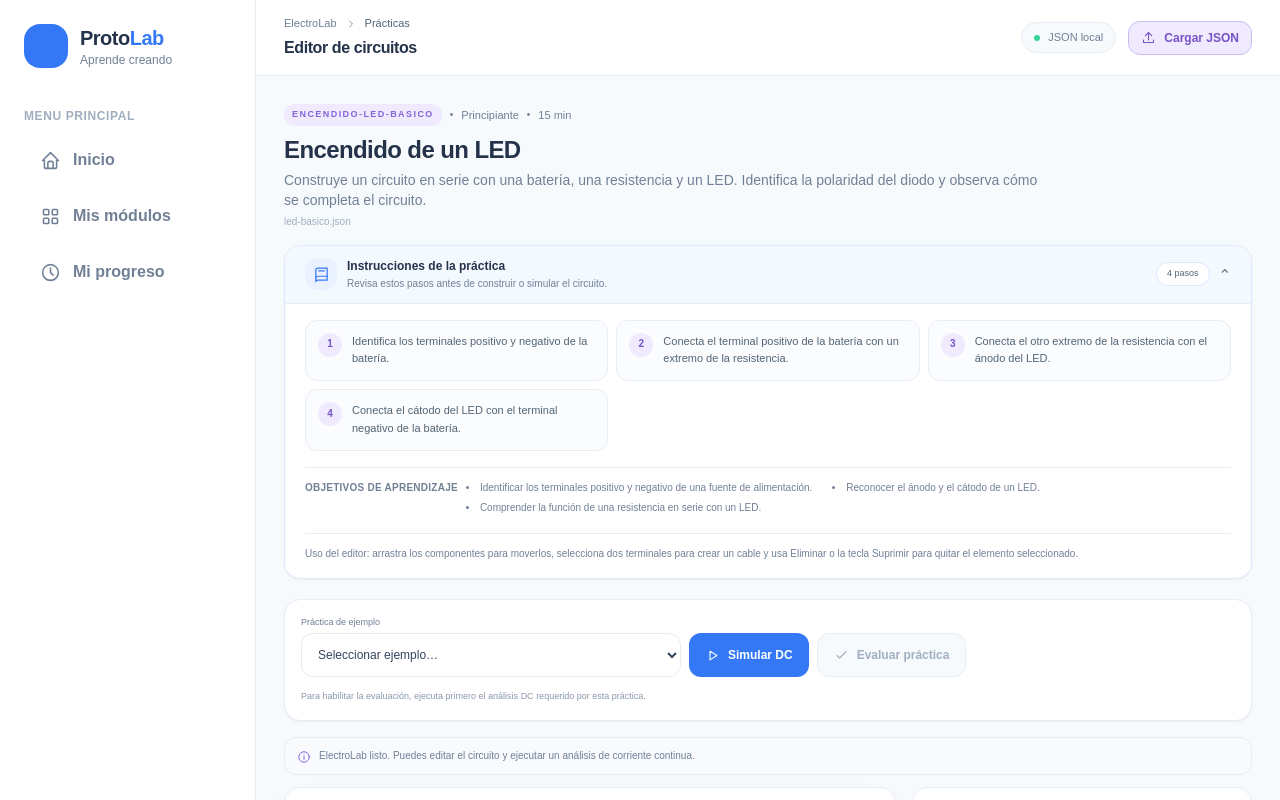
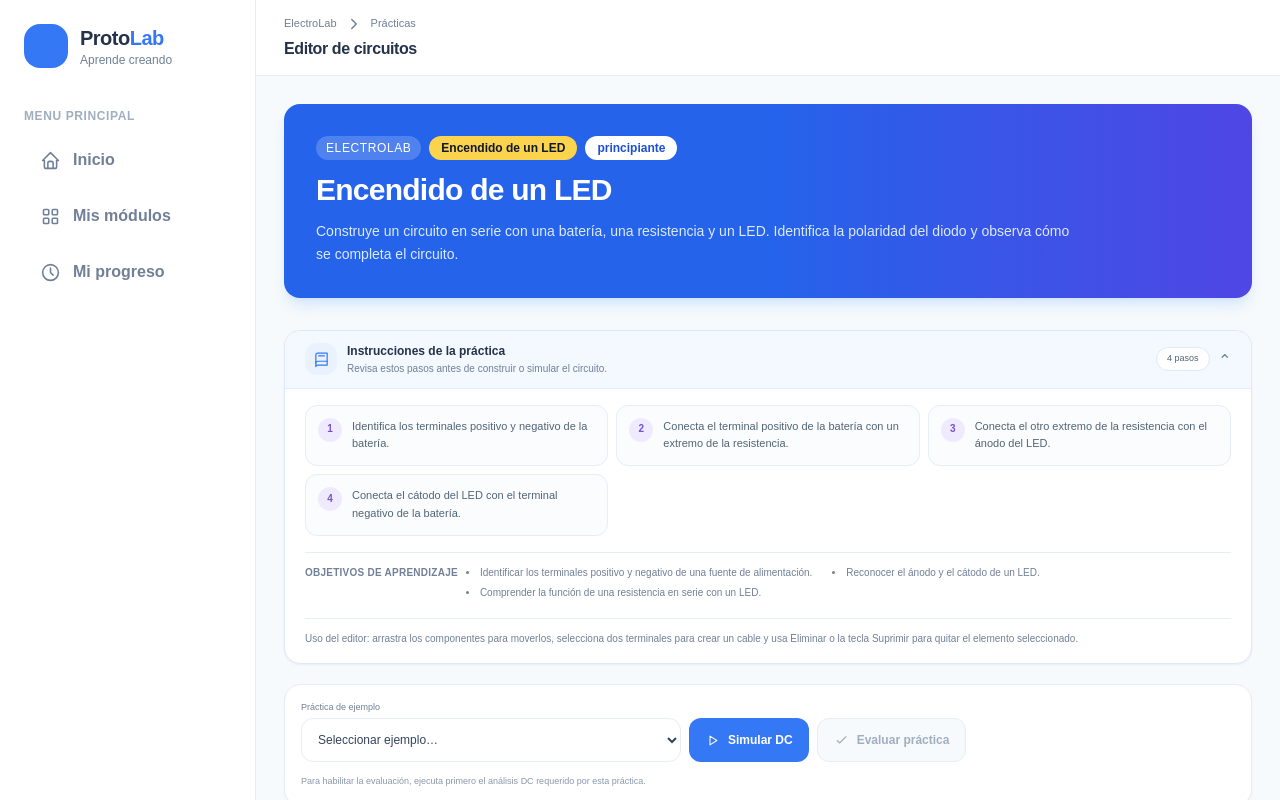
Before and after one commit to gkevinvargas/ProtoLab, a Next.js app: page /electrolab in a window 1280 px wide. Shown: the top 800 px of the page. Built offline with nearby package versions, Linux system fonts and the light colour scheme.

Commit message:
Añade componentea gráficos

```diff
--- a/components/electrolab/electrolab-screen.tsx
+++ b/components/electrolab/electrolab-screen.tsx
@@ -7,6 +7,8 @@ import rcDischargePracticeJson from '@/lib/electrolab/examples/rc-descarga.json'
 import { evaluatePractice, loadPracticeIntoEditor, simulateCircuit, simulateRCTransient } from '@/lib/electrolab';
 import type { ElectroLabPractice, EditorCircuitState, SimulationResult, RCTransientMode, RCTransientResult, PracticeEvaluationResult } from '@/lib/electrolab';
 import { Sidebar } from '../ui/sidebar';
+import { BannerPractica } from '../ui/labs/banner';
+import { Header } from '../ui/labs/Header';
 
 type ComponentKind = 'bateria' | 'resistencia' | 'led' | 'capacitor' | 'interruptor';
 type LabComponent = {
@@ -1005,6 +1007,10 @@ export default function ElectroLabScreen() {
         {mobileMenuOpen && <button className="fixed inset-0 z-30 bg-black/60 md:hidden" onClick={() => setMobileMenuOpen(false)} aria-label="Cerrar menú" />}
 
         <main className="flex min-w-0 flex-1 flex-col">
+
+          <Header nombreLaboratorio="ElectroLab" tipoContenido='Prácticas' tipoEditor='Editor de circuitos' />
+
+          {/*
           <header className="flex h-[76px] shrink-0 items-center justify-between border-b border-[#E7EDF5] bg-white px-4 sm:px-7">
             <div className="flex items-center gap-3">
               <button type="button" onClick={() => setMobileMenuOpen(true)} className="rounded-lg p-2 text-[#718096] hover:bg-[#F5F9FF] md:hidden" aria-label="Abrir menú"><Icon name="menu" /></button>
@@ -1016,9 +1022,20 @@ export default function ElectroLabScreen() {
               <button type="button" onClick={() => practiceFileInputRef.current?.click()} className="flex items-center gap-2 rounded-lg border border-[#C9BDF0] bg-[#F0EAFE] px-3 py-2 text-xs font-semibold text-[#7654C5] transition hover:bg-[#E9E1FC]"><Icon name="upload" size={15}/><span>Cargar JSON</span></button>
             </div>
           </header>
+          */}
+
 
           <div className="flex-1 overflow-auto">
-            <div className="mx-auto max-w-[1700px] p-4 sm:p-6 lg:p-7">
+            <div className="mx-auto max-w-[1700px] p-2 sm:p-6 lg:p-7">
+
+              <BannerPractica
+                nombreLaboratorio='ElectroLab'
+                nombrePractica={currentPractice?.practice.title ?? 'Circuito libre'}
+                nivelPractica={currentPractice?.practice.difficulty ?? 'Sin nivel'}
+                descripcionPractica={currentPractice?.practice.description ?? 'Construye un circuito agregando componentes al área de trabajo'}
+              />
+
+              {/*
               <div className="mb-4">
                 <div className="mb-2 flex flex-wrap items-center gap-2">
                   <span className="max-w-[260px] truncate rounded-md bg-[#F0EAFE] px-2 py-1 text-[9px] font-bold uppercase tracking-[.16em] text-[#8865D8]">{currentPractice ? currentPractice.practice.id : 'Práctica libre'}</span>
@@ -1030,6 +1047,7 @@ export default function ElectroLabScreen() {
                 <p className="mt-1 max-w-3xl text-xs leading-relaxed text-[#718096] sm:text-sm">{currentPractice?.practice.description ?? 'Construye un circuito agregando componentes al área de trabajo.'}</p>
                 <p className="mt-1 text-[10px] text-[#A0AEC0]">{practiceFileName}</p>
               </div>
+              */}
 
               <details open aria-labelledby="practice-instructions-heading" className="group mb-5 rounded-2xl border border-[#DCE9FF] bg-white shadow-sm">
                 <summary className="flex cursor-pointer list-none flex-wrap items-center justify-between gap-2 rounded-t-2xl border-b border-[#E7EDF5] bg-[#F4F8FF] px-4 py-3 outline-none focus-visible:ring-2 focus-visible:ring-inset focus-visible:ring-[#8865D8] sm:px-5">
--- /dev/null
+++ b/components/ui/labs/Header.tsx
@@ -0,0 +1,31 @@
+import { IconChevronRight } from "@tabler/icons-react";
+
+interface HeaderProps {
+    nombreLaboratorio: string
+    tipoContenido: string
+    tipoEditor: string
+}
+
+export function Header({nombreLaboratorio, tipoContenido, tipoEditor}: HeaderProps) {
+    return (
+        <header className="flex h-[76px] shrink-0 items-center justify-between border-b border-[#E7EDF5] bg-white px-4 sm:px-7">
+        <div className="flex items-center gap-3">
+            <div>
+                <div className="flex items-center gap-2 text-[11px] text-[#718096]">
+                    <span>
+                        {nombreLaboratorio}
+                    </span>
+                    <IconChevronRight size={18} stroke={2}/>
+                    <span>
+                        {tipoContenido}
+                    </span>
+                </div>
+
+                <h1 className="mt-1 text-[15px] font-semibold tracking-tight text-[#24324A] sm:text-base">
+                    {tipoEditor}
+                </h1>
+            </div>
+        </div>
+    </header>
+    )
+}
--- /dev/null
+++ b/components/ui/labs/banner.tsx
@@ -0,0 +1,46 @@
+
+interface BannerProps {
+    nombreLaboratorio: string
+    nombrePractica: string
+    nivelPractica: string
+    descripcionPractica: string
+}
+
+export function BannerPractica({
+    nombreLaboratorio,
+    nombrePractica,
+    nivelPractica,
+    descripcionPractica,
+}: BannerProps) {
+    return (
+        <header className="rounded-2xl bg-gradient-to-r from-blue-600 via-blue-600 to-indigo-600 p-6 md:p-8 text-white shadow-lg shadow-blue-200/60 flex flex-col md:flex-row md:items-center md:justify-between gap-4 mb-8">
+            <div className="space-y-3 max-w-3xl">
+                <div className="flex flex-wrap items-center gap-2 text-xs font-medium">
+                    <span className="bg-white/20 backdrop-blur-sm px-2.5 py-1 rounded-full uppercase tracking-wider">
+                        {nombreLaboratorio}
+                    </span>
+                    <span className=" bg-amber-300 text-slate-900 px-3 py-1 rounded-full font-semibold">
+                        {nombrePractica}
+                    </span>
+                    <span className="bg-white text-blue-700 px-3 py-1 rounded-full font-semibold">
+                        {nivelPractica}
+                    </span>
+                </div>
+
+                <h1 className="text-2xl md:text-3xl font-extrabold tracking-tight">
+                    {nombrePractica}
+                </h1>
+                <p className="text-blue-100 text-sm leading-relaxed">
+                    {descripcionPractica}
+                </p>
+            </div>
+
+            {/*
+            <div className="flex items-center gap-2 self-start md:self-center">
+                <button className="bg-white text-slate-700 hover:bg-blue-50 px-4 py-2 rounded-xl text-sm font-semibold shadow-sm transition flex items-center gap-2">
+                    <span>Práctica (3/5)</span>
+                </button>
+            </div> */}
+        </header>
+    )
+}
```
